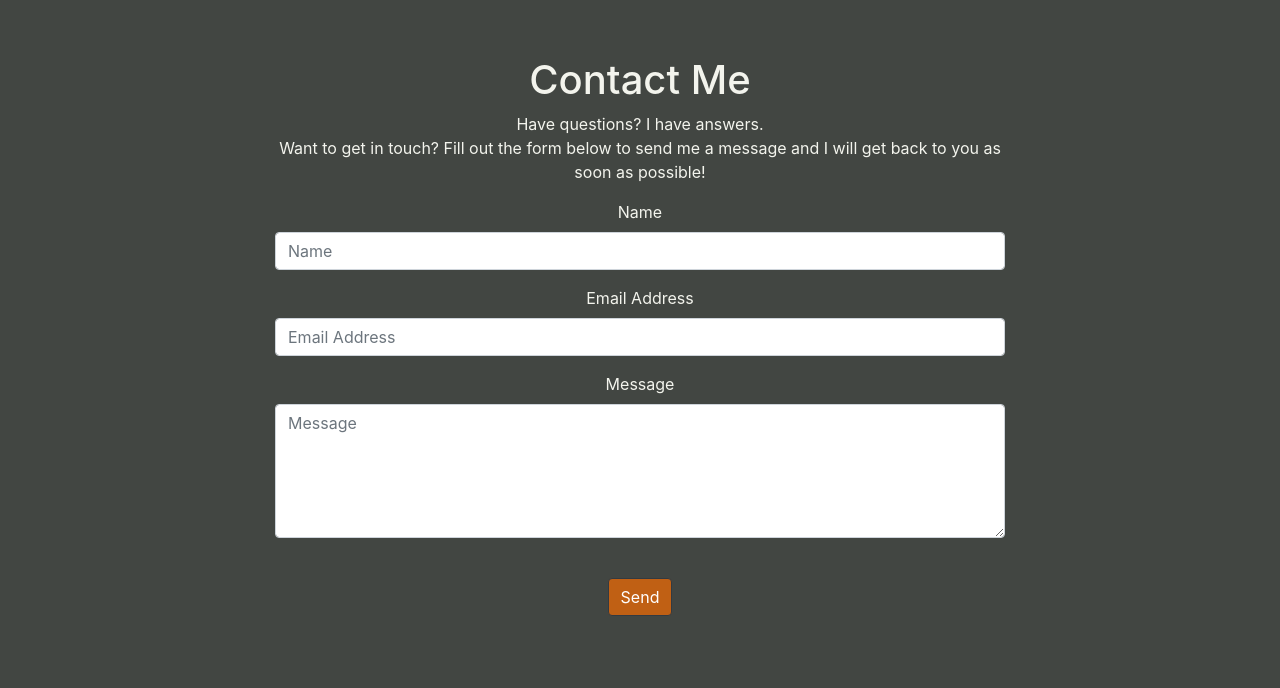
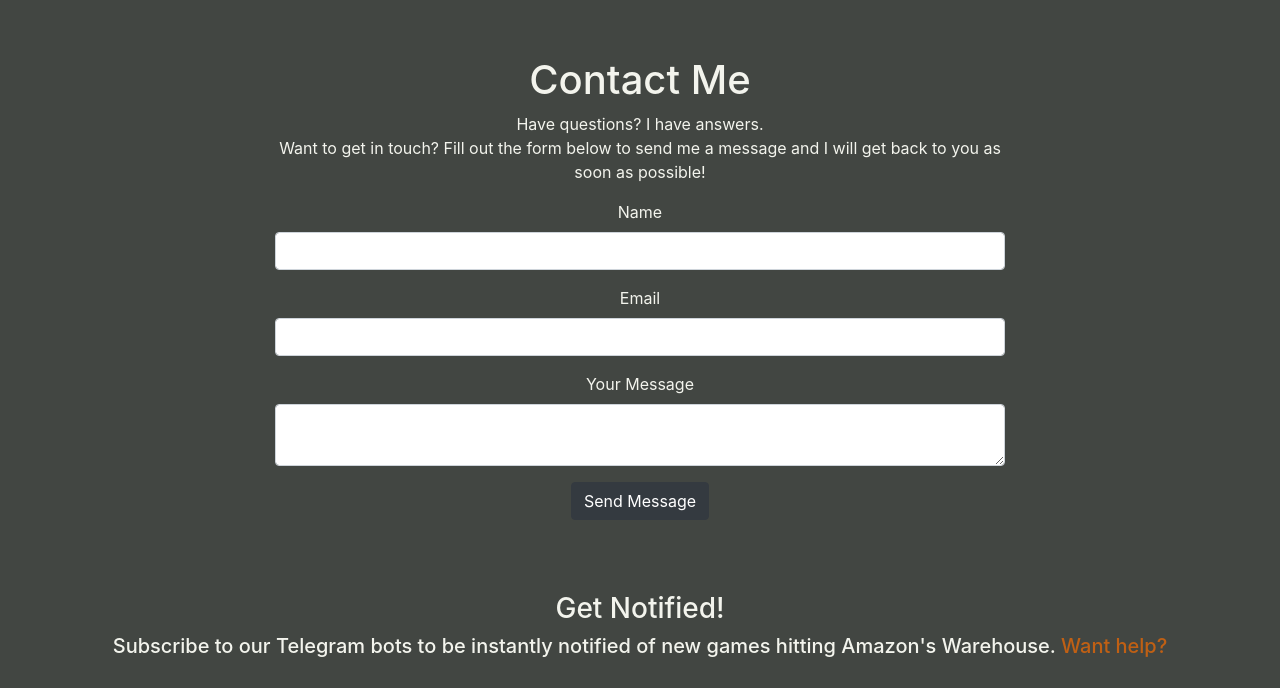
Before and after one commit to Chris-OR/Warehouse-Deals-Tracker, a Flask app: page /contact in a window 1280 px wide. Shown: the part 48-736 px from the top of the page. Run offline with Flask 2, Linux system fonts and the light colour scheme; data comes from the database, SQL or seed files in the repository; some libraries are stand-ins or nearby versions.

Commit message:
update contact form to work and to use wtforms

```diff
--- a/main.py
+++ b/main.py
@@ -9,6 +9,11 @@ from sqlalchemy import desc
 from flask_bootstrap import Bootstrap
 from flask_sqlalchemy import SQLAlchemy
 
+from flask_wtf import FlaskForm
+from wtforms import StringField, SubmitField
+from wtforms.validators import DataRequired
+from flask_ckeditor import CKEditorField, CKEditor
+
 PS4_URL = "https://www.amazon.ca/s?i=videogames&bbn=8929975011&rh=n%3A8929975011%2Cn%3A3198031%2Cn%3A7089437011%2Cn%3A6458584011&dc&qid=1613426168&rnid=8929975011&ref=sr_nr_n_2"
 PS5_URL = "https://www.amazon.ca/s?i=videogames&bbn=8929975011&rh=n%3A8929975011%2Cn%3A3198031%2Cn%3A20974860011%2Cn%3A20974876011&dc&qid=1614274309&rnid=8929975011&ref=sr_nr_n_2"
 SWITCH = "https://www.amazon.ca/s?i=videogames&bbn=8929975011&rh=n%3A8929975011%2Cn%3A3198031%2Cn%3A16329248011%2Cn%3A16329255011&dc&qid=1621288946&rnid=8929975011&ref=sr_nr_n_3"
@@ -17,6 +22,8 @@ XBOX_SERIES = "https://www.amazon.ca/s?i=videogames&bbn=8929975011&rh=n%3A892997
 
 app = Flask(__name__)
 app.config['SECRET_KEY'] = os.environ.get("SECRET_KEY")
+ckeditor = CKEditor(app)
+
 Bootstrap(app)
 
 # connect to database
@@ -28,6 +35,13 @@ db = SQLAlchemy(app)
 
 email = os.environ.get("EMAIL")
 password = os.environ.get("PASSWORD")
+
+
+class ContactForm(FlaskForm):
+    name = StringField("Name", validators=[DataRequired()])
+    email = StringField("Email", validators=[DataRequired()])
+    message = CKEditorField("Your Message", validators=[DataRequired()])
+    submit = SubmitField("Send Message")
 
 
 def checker_thread():
@@ -70,16 +84,35 @@ def help():
 
 @app.route('/contact', methods=["GET", "POST"])
 def contact():
+    form = ContactForm()
     alert = False
-    if request.method == "POST":
+    # if request.method == "POST":
+    #     print("Trying to send an email...")
+    #     data = request.form
+    #     print(data)
+    #     print(data['name'])
+    #     print(data['email'])
+    #     print(data['message'])
+    #     with smtplib.SMTP("smtp.gmail.com", 587) as connection:
+    #         connection.starttls()
+    #         connection.login(user=email, password=password)
+    #         connection.sendmail(from_addr=email, to_addrs="chris.oreilly97@gmail.com", msg=f"Subject:New Message for Warehouse Deals\n\nName: {data['name']}\nEmail: {data['email']}\nMessage: {data['message']}")
+    #     alert = True
+
+    if form.validate_on_submit():
         print("Trying to send an email...")
-        data = request.form
+        name = request.form.get("name")
+        contact_email = request.form.get("email")
+        message = request.form.get("message")
+        print(name)
+        print(contact_email)
+        print(message)
         with smtplib.SMTP("smtp.gmail.com", 587) as connection:
             connection.starttls()
             connection.login(user=email, password=password)
-            connection.sendmail(from_addr=email, to_addrs="chris.oreilly97@gmail.com", msg=f"Subject:New Message for Warehouse Deals\n\nName: {data['name']}\nEmail: {data['email']}\nMessage: {data['message']}")
-        alert = True
-    return render_template('contact.html', alert=alert)
+            connection.sendmail(from_addr=email, to_addrs="chris.oreilly97@gmail.com", msg=f"Subject:New Message for Warehouse Deals\n\nName: {name}\nEmail: {contact_email}\nMessage: {message}")
+
+    return render_template('contact.html', alert=alert, form=form)
 
 
 @app.route('/ps4')
--- a/templates/contact.html
+++ b/templates/contact.html
@@ -1,4 +1,6 @@
 {% include "header.html" %}
+
+{% import "bootstrap/wtf.html" as wtf %}
 
 {% if alert: %}
 <div class="alert alert-dark alert-dismissible fade show" role="alert">
@@ -32,32 +34,37 @@
         <!-- Contact Form - Enter your email address on line 19 of the mail/contact_me.php file to make this form work. -->
         <!-- WARNING: Some web hosts do not allow emails to be sent through forms to common mail hosts like Gmail or Yahoo. It's recommended that you use a private domain email address! -->
         <!-- To use the contact form, your site must be on a live web host with PHP! The form will not work locally! -->
-        <form name="sentMessage" id="contactForm" action="{{ url_for('contact') }}" method="post" novalidate>
-          <div class="control-group">
-            <div class="form-group floating-label-form-group controls">
-              <label>Name</label>
-              <input type="text" class="form-control" placeholder="Name" id="name" required data-validation-required-message="Please enter your name.">
-              <p class="help-block text-danger"></p>
-            </div>
-          </div>
-          <div class="control-group">
-            <div class="form-group floating-label-form-group controls">
-              <label>Email Address</label>
-              <input type="email" class="form-control" placeholder="Email Address" id="email" required data-validation-required-message="Please enter your email address.">
-              <p class="help-block text-danger"></p>
-            </div>
-          </div>
-          <div class="control-group">
-            <div class="form-group floating-label-form-group controls">
-              <label>Message</label>
-              <textarea rows="5" class="form-control" placeholder="Message" id="message" required data-validation-required-message="Please enter a message."></textarea>
-              <p class="help-block text-danger"></p>
-            </div>
-          </div>
-          <br>
-          <div id="success"></div>
-          <button type="submit" class="btn btn-dark send-button" id="sendMessageButton">Send</button>
-        </form>
+<!--        <form name="sentMessage" id="contactForm" action="{{ url_for('contact') }}" method="post" novalidate>-->
+<!--          <div class="control-group">-->
+<!--            <div class="form-group floating-label-form-group controls">-->
+<!--              <label>Name</label>-->
+<!--              <input type="text" class="form-control" placeholder="Name" id="name" required data-validation-required-message="Please enter your name.">-->
+<!--              <p class="help-block text-danger"></p>-->
+<!--            </div>-->
+<!--          </div>-->
+<!--          <div class="control-group">-->
+<!--            <div class="form-group floating-label-form-group controls">-->
+<!--              <label>Email Address</label>-->
+<!--              <input type="email" class="form-control" placeholder="Email Address" id="email" required data-validation-required-message="Please enter your email address.">-->
+<!--              <p class="help-block text-danger"></p>-->
+<!--            </div>-->
+<!--          </div>-->
+<!--          <div class="control-group">-->
+<!--            <div class="form-group floating-label-form-group controls">-->
+<!--              <label>Message</label>-->
+<!--              <textarea rows="5" class="form-control" placeholder="Message" id="message" required data-validation-required-message="Please enter a message."></textarea>-->
+<!--              <p class="help-block text-danger"></p>-->
+<!--            </div>-->
+<!--          </div>-->
+<!--          <br>-->
+<!--          <div id="success"></div>-->
+<!--          <button type="submit" class="btn btn-dark send-button" id="sendMessageButton">Send</button>-->
+<!--        </form>-->
+
+        {{ ckeditor.load() }}
+        {{ ckeditor.config(name='message') }}
+        {{ wtf.quick_form(form, novalidate=True, button_map={"submit": "dark"}) }}
+
       </div>
     </div>
   </div>
```
